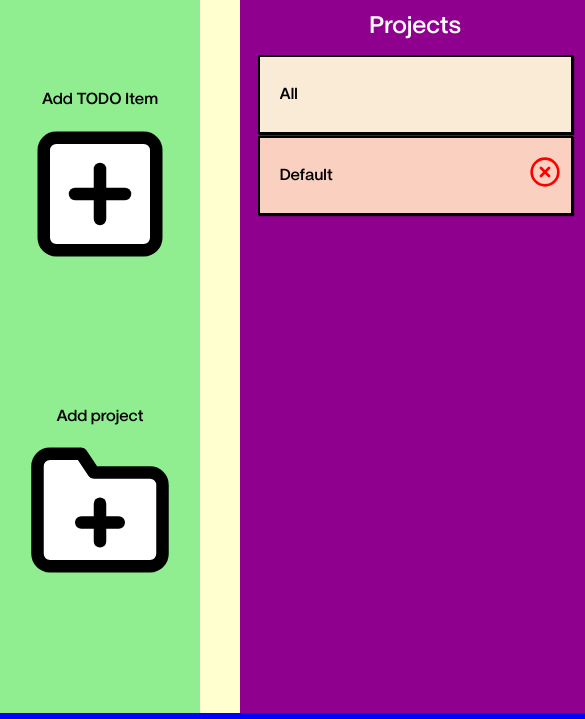
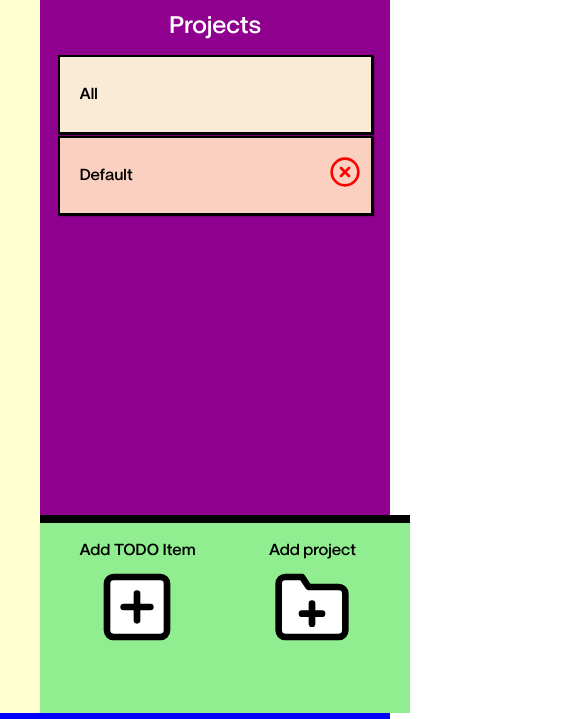
Before and after one commit to xavpav9/odin-todo-list, a website built with webpack: page src/template.html in a window 390 px wide. Shown: the part 83-802 px from the top of the page, 585 px wide, since content can reach past the window. Built offline with nearby package versions, Linux system fonts and the light colour scheme.

Commit message:
Add responsive styling for 1100px

```diff
--- a/src/containers.js
+++ b/src/containers.js
@@ -157,6 +157,7 @@ function createCreateContainer() {
   addItemDiv.appendChild(addItemHeader);
   addItemDiv.appendChild(addItemBtn);
 
+  const addProjectInputDiv = document.createElement("div");
   const addProjectDiv = document.createElement("div");
   const addProjectBtn = document.createElement("button");
   const addProjectHeader = document.createElement("h4");
@@ -172,14 +173,16 @@ function createCreateContainer() {
   addProjectSubmitBtn.classList.add("add-project-submit-btn");
   addProjectSubmitBtn.innerHTML = ' <svg xmlns="http://www.w3.org/2000/svg" width="24" height="24" viewBox="0 0 24 24" fill="none" stroke="black" stroke-width="2" stroke-linecap="round" stroke-linejoin="round" class="feather feather-check"><polyline points="20 6 9 17 4 12"></polyline></svg> ';
   addProjectDiv.classList.add("add-project");
+  addProjectInputDiv.classList.add("add-project-input-container");
   addProjectDiv.appendChild(addProjectHeader);
   addProjectDiv.appendChild(addProjectBtn);
-  addProjectDiv.appendChild(addProjectInput);
-  addProjectDiv.appendChild(addProjectSubmitBtn);
+  addProjectInputDiv.appendChild(addProjectInput);
+  addProjectInputDiv.appendChild(addProjectSubmitBtn);
 
   createContainer.classList.add("create-container");
   createContainer.appendChild(addItemDiv);
   createContainer.appendChild(addProjectDiv);
+  createContainer.appendChild(addProjectInputDiv);
 
   return createContainer;
 }
--- a/src/style.css
+++ b/src/style.css
@@ -226,11 +226,16 @@ div#content {
     background-color: lightgreen;
     padding: 0px 10px;
 
-    & > div {
+    .add-item, .add-project {
       display: grid;
       grid-template: 1fr 4fr 1fr / 4fr 1fr;
       place-items: center;
     }
+
+    .add-project-input-container {
+      display: grid;
+      grid-template-columns: 4fr 1fr;
+      max-height: 3rem;
 
       #add-project-input, .add-project-submit-btn {
         box-sizing: border-box;
@@ -239,7 +244,7 @@ div#content {
         border: 2px solid black;
         padding: 5px;
         width: 100%;
-      height: 100%;
+        height: 3rem;
       }
 
       #add-project-input {
@@ -267,6 +272,7 @@ div#content {
         & > svg {
           height: 100%;
           width: 100%;
+        }
       }
     }
 
@@ -380,8 +386,9 @@ div#content {
         grid-template-columns: 1fr 8fr 1fr;
         gap: 10px 10px;
 
-        padding: 0px 20px;
+        padding-left: 5px;
         max-height: 100%;
+        width: 100%;
         overflow-y: auto;
 
         label {
@@ -542,3 +549,49 @@ div.footer {
     }
   }
 }
+
+@media (max-width: 1100px) {
+  :root {
+    --create-container-width: 0px;
+  }
+
+  div#content {
+    grid-template: 7fr 1fr / 1fr var(--project-container-width);
+    max-height: calc(100vh - var(--footer-height) - var(--header-height));
+
+    div.create-container {
+      grid-area: 2 / 2 / 3 / 3;
+      display: grid;
+      grid-template: 3fr 1fr / 1fr 1fr;
+      place-items: center;
+
+      width: var(--project-container-width);
+
+      padding: 15px 10px;
+      border-top: 8px solid black;
+
+      .add-project-input-container {
+        grid-column: 1 / 3;
+      }
+
+      .add-item, .add-project {
+        display: grid;
+        grid-template: 1fr 4fr / 4fr;
+        place-items: center;
+      }
+
+      svg {
+        width: 80px;
+      }
+    }
+
+    div.expand-container, div.cards-container {
+      grid-area: 1 / 1 / 3 / 2;
+    }
+
+    div.projects-container {
+      grid-area: 1 / 2 / 2 / 3;
+    }
+
+  }
+}
```
Lines whose indentation alone changed are shown as unchanged.
